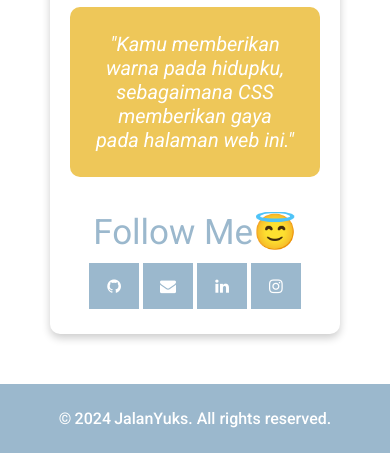
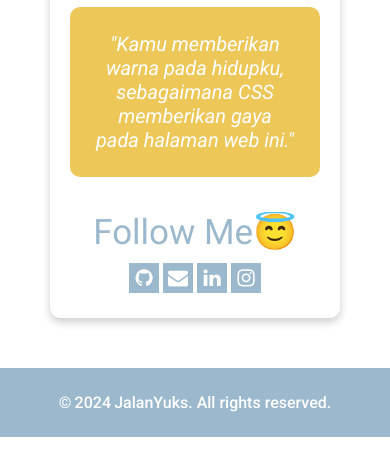
Before and after one commit to vebrian999/JalanYuk2, a plain HTML site: page index.html in a window 390 px wide. Shown: the part 8095-8548 px from the top of the page. Drawn offline with Linux system fonts and the light colour scheme.

Commit message:
first commit3

```diff
--- a/assets/app.css
+++ b/assets/app.css
@@ -294,12 +294,13 @@ main {
   border-radius: 10px;
   font-style: italic;
 }
-.fa {
-  padding: 15px;
+.social a {
+  padding: 10px;
   font-size: 30px;
   width: 50px;
   text-align: center;
   text-decoration: none;
+  font-size: 25px;
 }
 
 .fa:hover {
@@ -489,6 +490,15 @@ main {
     border-radius: 0px;
   }
 
+  .social a {
+    padding: 5px;
+    width: 30px;
+    height: auto;
+    text-align: center;
+    text-decoration: none;
+    font-size: 20px;
+  }
+
   .fa {
     width: 50px;
     text-align: center;
--- a/index.html
+++ b/index.html
@@ -9,6 +9,9 @@
 
     <!-- Add icon library -->
     <link rel="stylesheet" href="https://cdnjs.cloudflare.com/ajax/libs/font-awesome/4.7.0/css/font-awesome.min.css" />
+
+    <!-- favicon -->
+    <link rel="icon" href="assets/img/favicon.ico" type="image/x-icon" />
 
     <!-- My fonts styles -->
     <link rel="preconnect" href="https://fonts.googleapis.com" />
```
Also changed, not shown: assets/img/favicon.ico (added).
